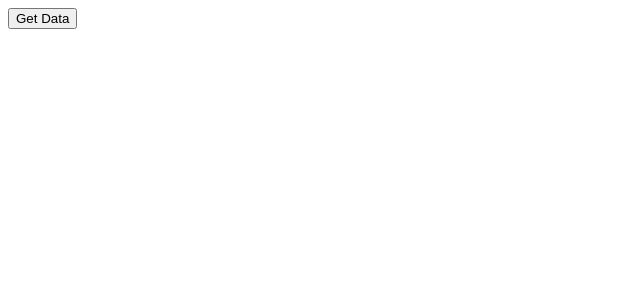
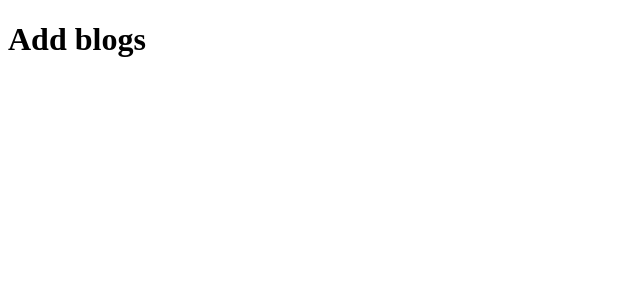
Before and after one commit to huzidev/AdonisJS, a React (Create React App) app in the folder blog-app/blog-web/: page /add in a window 1280 px wide. Shown: the top 300 px of the page, without its empty margins (0-640 px from the left). Built offline with nearby package versions, Linux system fonts and the light colour scheme.

Commit message:
usEffect

```diff
--- a/blog-app/blog-web/package.json
+++ b/blog-app/blog-web/package.json
@@ -11,9 +11,11 @@
     "@types/node": "^16.18.31",
     "@types/react": "^18.2.6",
     "@types/react-dom": "^18.2.4",
+    "@types/react-router-dom": "^5.3.3",
     "axios": "^1.4.0",
     "react": "^18.2.0",
     "react-dom": "^18.2.0",
+    "react-router-dom": "^6.11.2",
     "react-scripts": "5.0.1",
     "typescript": "^4.9.5",
     "web-vitals": "^2.1.4"
--- a/blog-app/blog-web/src/App.tsx
+++ b/blog-app/blog-web/src/App.tsx
@@ -1,38 +1,21 @@
-import { useState } from "react";
+import {
+  Route,
+  BrowserRouter as Router,
+  Routes
+} from "react-router-dom";
+import Blogs from "./components/blogs/Blogs";
+import Form from "./components/form/Form";
 
 export default function App(): JSX.Element {
-
-  const [blogs, setBlogs] = useState([]);
-
-  async function test() {
-    const response= await fetch("http://127.0.0.1:3333/articles");
-    const result = await response.json();
-    console.log("Result", result.data);
-    setBlogs(result.data);
-  }
-
-  const fetchedData = blogs.map((ele: any) => {
-    return (
-      <>
-        <h1>
-          ID: {ele.id}
-        </h1>
-        <h2>
-          Title : {ele.title}
-        </h2>
-        <h3>
-          Text: {ele.content}
-        </h3>
-      </>
-    )
-  })
-
   return (
     <div>
-      <button onClick={test}>
-        Get Data
-      </button>
-      {fetchedData}
+      <Router>
+        <Routes>
+          Stable-diffsuion
+          <Route path="/blogs" element={<Blogs />} />
+          <Route path="/add" element={<Form />} />
+        </Routes>
+      </Router>
     </div>
   )
 }
--- /dev/null
+++ b/blog-app/blog-web/src/components/blogs/Blogs.tsx
@@ -0,0 +1,39 @@
+import { useEffect, useState } from "react";
+
+export default function Blogs(): JSX.Element {
+
+  const [blogs, setBlogs] = useState([]);
+
+  async function getBlogs() {
+    const response= await fetch("http://127.0.0.1:3333/articles");
+    const result = await response.json();
+    console.log("Result", result.data);
+    setBlogs(result.data);
+  }
+
+  useEffect(() => {
+    getBlogs();
+  }, [])
+
+  const fetchedData = blogs.map((ele: any) => {
+    return (
+      <>
+        <h1>
+          ID: {ele.id}
+        </h1>
+        <h2>
+          Title : {ele.title}
+        </h2>
+        <h3>
+          Text: {ele.content}
+        </h3>
+      </>
+    )
+  })
+
+  return (
+    <div>
+      {fetchedData}
+    </div>
+  )
+}
--- /dev/null
+++ b/blog-app/blog-web/src/components/form/Form.tsx
@@ -0,0 +1,10 @@
+
+export default function Form() {
+  return (
+    <div>
+        <h1>
+            Add blogs
+        </h1>
+    </div>
+  )
+}
```
Also changed, not shown: blog-app/blog-web/src/components/nav/Nav.tsx (added, +8 -0 lines), 1 other file (tests, documents, lock files or other folders).
